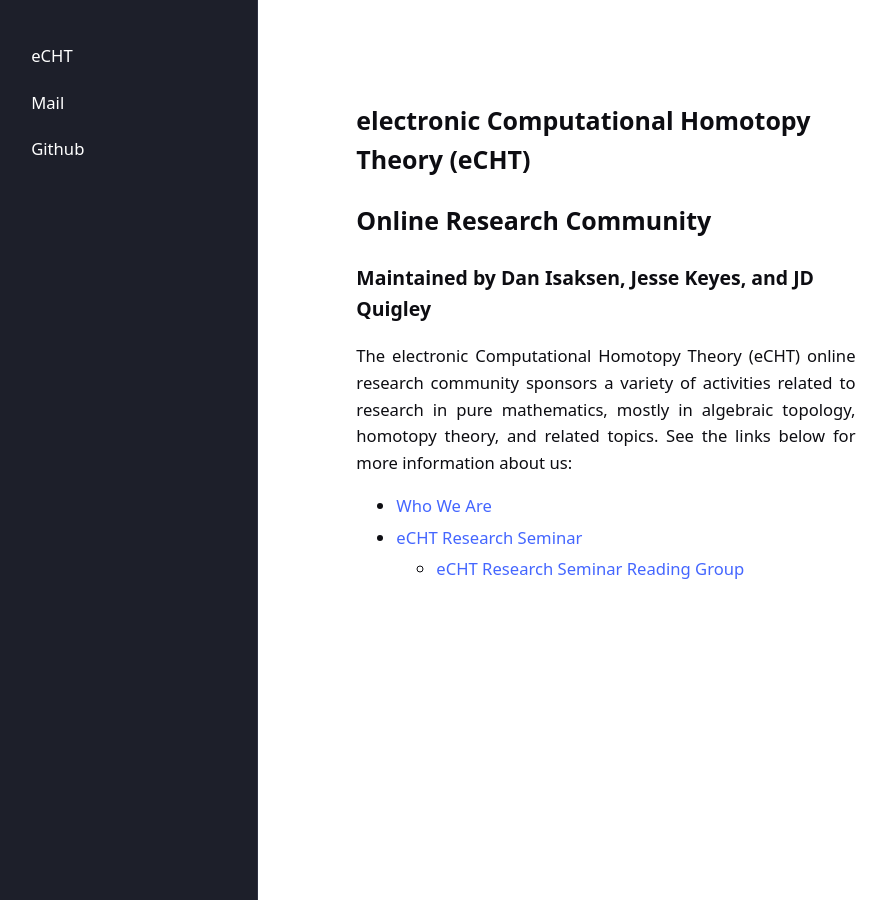
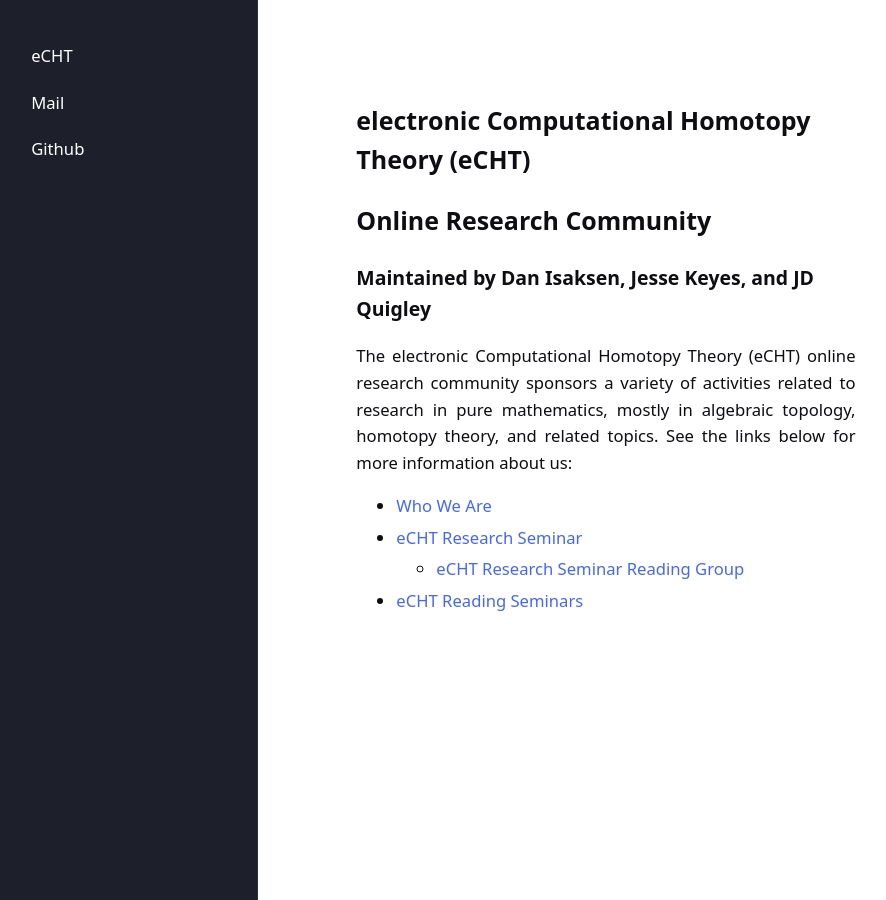
Before and after one commit to eCHTorc/eCHTorc.github.io, a Jekyll site: the page built from index.md, in a window 1280 px wide. Shown: the whole page, without its empty margins (43-929 px from the left). Built offline with Jekyll 4.4.1, drawn with Linux system fonts in a browser that asks for light colours; our own code applies the rules of GitHub Pages for plain Markdown files.

Commit message:
Add link to eCHT Reading Seminars

```diff
--- a/index.md
+++ b/index.md
@@ -12,4 +12,6 @@ The electronic Computational Homotopy Theory (eCHT) online research community sp
   <li> <a href="https://echtorc.github.io/eCHT-research-seminar"> eCHT Research Seminar </a>
     <ul> <li> <a href="https://echtorc.github.io/eCHT-research-seminar-reading-group"> eCHT Research Seminar Reading Group </a> </li> </ul>
   </li>
+
+  <li> <a href="https://echtorc.github.io/eCHT-reading-seminars/"> eCHT Reading Seminars </a> </li>
 </ul>
```
